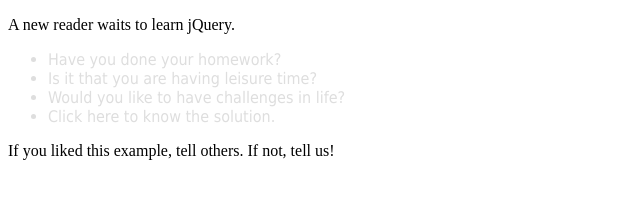
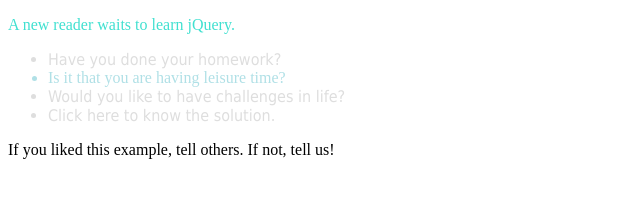
Before and after one commit to Sokos6/jQuery-Collection, a plain HTML site: page Raiser/index.html in a window 1280 px wide. Shown: the whole page, without its empty margins (0-640 px from the left). Drawn offline with Linux system fonts and the light colour scheme.

Commit message:
filter and is

```diff
--- a/Raiser/js/app.js
+++ b/Raiser/js/app.js
@@ -7,3 +7,11 @@ ulsInsideFrequency.on('click', function() {
     var lastLi = lisInsideUl.last();
     lastLi.html('All we need is an attentive reader!').css({'color':'seagreen'});
 });
+
+$('div').find('li').filter(function(index){
+    return index == 1;
+}).css({'font-family': 'serif', 'color': 'powderblue'});
+
+if($('div').children().is('p')) {
+    $('p').children('span').css({'font-family': 'serif', 'color':'turquoise'});
+}
```
Also changed, not shown: Raiser/index.html (+25 -0 lines).
